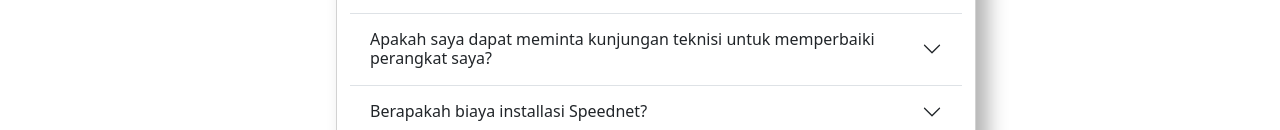
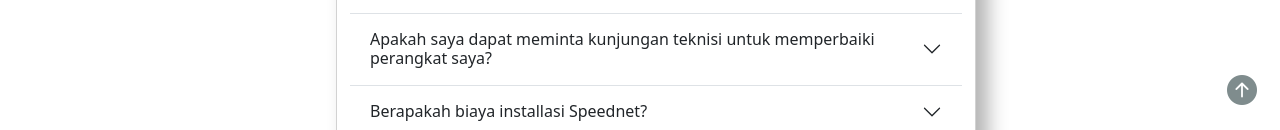
Before and after one commit to alfianfakhrudin2/Project-3-smester-2, a plain HTML site: page faq.html in a window 1280 px wide. Shown: the part 670-800 px from the top of the page. Drawn offline with nearby package versions, Linux system fonts and the light colour scheme; a web font is replaced by a local one.

Commit message:
Nambah CSS backtopbtn

```diff
--- a/faq.css
+++ b/faq.css
@@ -132,6 +132,7 @@ h1{
     padding-top: 0.3rem;
 }
 
+/*** FOOTER ***/
 .footer{
     width: 100%;
     background-color:#2d3436;
@@ -144,3 +145,19 @@ h1{
     object-fit: cover;
     max-width: 2000%;
 }
+/*** GOTOPBTN ***/
+.gotopbtn{
+    position: fixed;
+    width: 40px;
+    height: 40px;
+    bottom: 20px;
+    right: 18px;
+    text-decoration: none;
+    text-align: center;
+    line-height: 40px;
+    color: #7f8c8d;
+    font-size: 30px;
+}
+.gotopbtn:hover {
+    color: green;
+}
```
